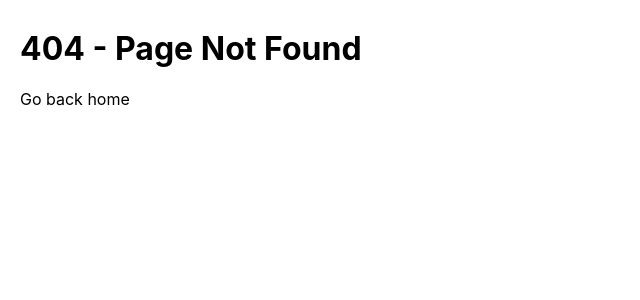
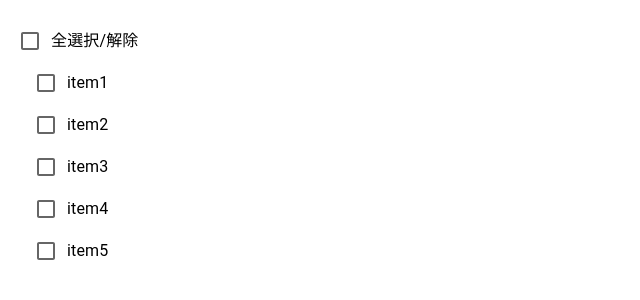
Before and after one commit to yupr/next-check, a Next.js app: page /mui/list in a window 1280 px wide. Before the commit this address had no page. Shown: the top 300 px of the page, without its empty margins (0-640 px from the left). Built offline with nearby package versions, Linux system fonts and the light colour scheme.

Commit message:
checkboxのコンポーネントをmuiにreplace

```diff
--- /dev/null
+++ b/src/pages/mui/list/index.tsx
@@ -0,0 +1,63 @@
+import { useState, useMemo, Fragment, ChangeEvent } from 'react';
+import Box from '@mui/material/Box';
+import Checkbox from '@mui/material/Checkbox';
+import FormControlLabel from '@mui/material/FormControlLabel';
+
+const items = ['item1', 'item2', 'item3', 'item4', 'item5'];
+
+const List = () => {
+  const [checked, setChecked] = useState<boolean[]>(items.map(() => false));
+
+  const checkAllItem = (event: ChangeEvent<HTMLInputElement>) => {
+    setChecked(items.map(() => !!event.target.checked));
+  };
+
+  const checkItem = (index: number, event: ChangeEvent<HTMLInputElement>) => {
+    const newChecked = [...checked];
+    newChecked.splice(index, 1, event.target.checked);
+    setChecked(newChecked);
+  };
+
+  const isAllChecked = useMemo(() => {
+    return checked.every((result) => !!result);
+  }, [checked]);
+
+  const isIndeterminate = useMemo(() => {
+    // 全てチェック済みではないが、少なくとも1つチェックされている
+    return !isAllChecked && checked.includes(true);
+  }, [checked, isAllChecked]);
+
+  return (
+    <div>
+      <FormControlLabel
+        label="全選択/解除"
+        control={
+          <Checkbox
+            checked={isAllChecked}
+            indeterminate={isIndeterminate}
+            onChange={checkAllItem}
+          />
+        }
+      />
+      <Box sx={{ display: 'flex', flexDirection: 'column', ml: 2 }}>
+        {items.map((item, index) => {
+          return (
+            <Fragment key={index}>
+              <FormControlLabel
+                label={item}
+                control={
+                  <Checkbox
+                    checked={checked[index]}
+                    onChange={(event) => checkItem(index, event)}
+                  />
+                }
+              />
+            </Fragment>
+          );
+        })}
+      </Box>
+    </div>
+  );
+};
+
+export default List;
```
Also changed, not shown: src/pages/index.tsx (+1 -6 lines), src/pages/mui/paging/index.tsx (added, +46 -0 lines).
